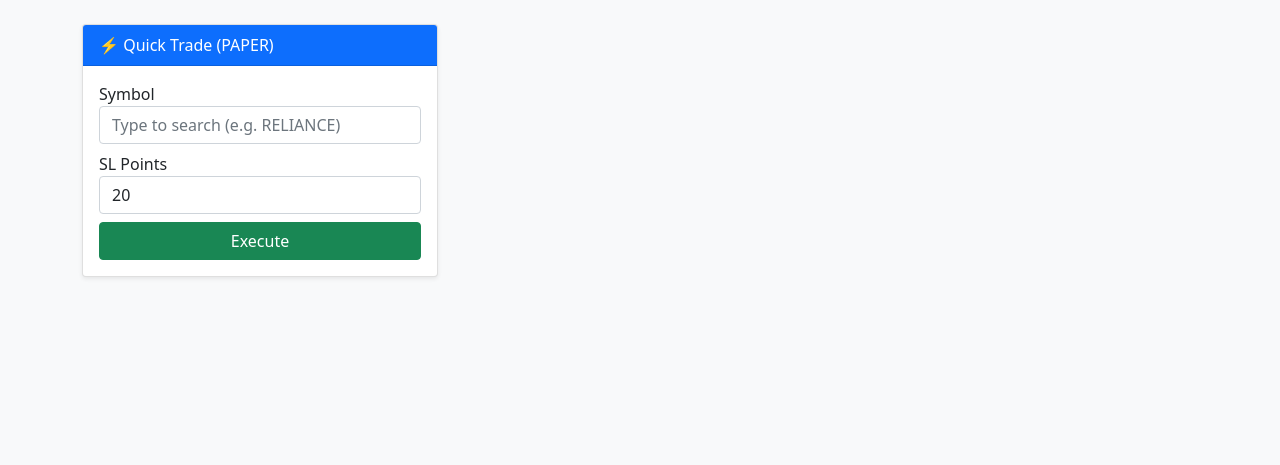
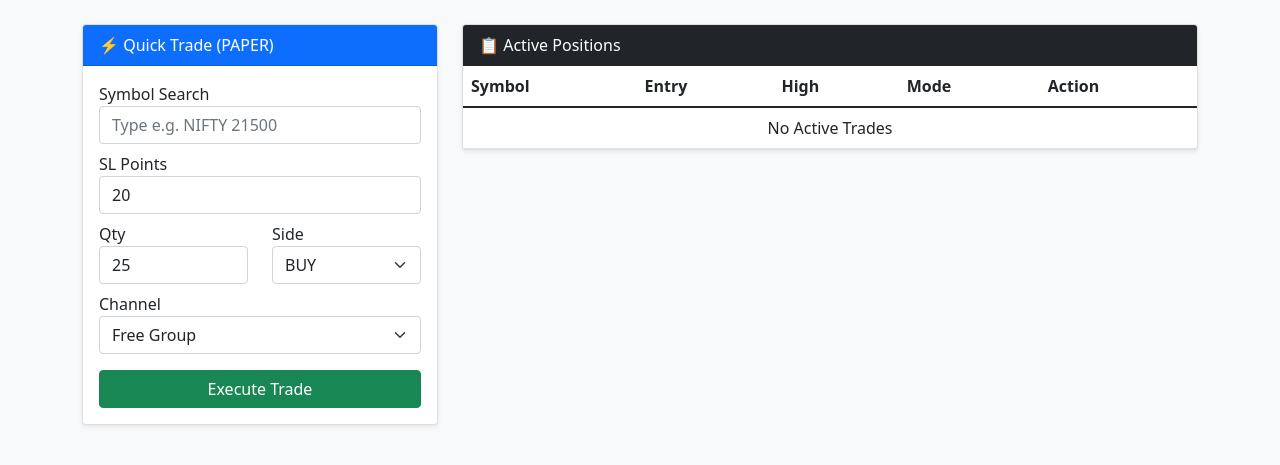
Before and after one commit to rajd1005/DhanAlgoWeb, a Flask app: page / in a window 1280 px wide. Shown: the part 56-521 px from the top of the page. Run offline with Flask 3, Linux system fonts and the light colour scheme.

Commit message:
Enhance trade form with autocomplete and new fields

```diff
--- a/templates/index.html
+++ b/templates/index.html
@@ -5,54 +5,119 @@
         <div class="card shadow-sm">
             <div class="card-header bg-primary text-white">⚡ Quick Trade ({{ mode }})</div>
             <div class="card-body">
-                <form action="/trade" method="POST">
+                <form action="/trade" method="POST" autocomplete="off">
 
                     <div class="mb-2">
-                        <label>Symbol</label>
-                        <input type="text" id="symbolSearch" list="symbolList"
-                               class="form-control" placeholder="Type to search (e.g. RELIANCE)"
-                               autocomplete="off" required>
-                        <datalist id="symbolList"></datalist>
+                        <label>Symbol Search</label>
+                        <input type="text" id="symInput" class="form-control" placeholder="Type e.g. NIFTY 21500" required>
+                        <div id="suggestions" class="list-group position-absolute w-100" style="z-index:1000"></div>
 
                         <input type="hidden" name="symbol" id="realSymbol">
-                        <input type="hidden" name="security_id" id="securityId"> </div>
+                        <input type="hidden" name="security_id" id="realSecId">
+                    </div>
 
                     <div class="mb-2">
                         <label>SL Points</label>
                         <input type="number" name="sl" class="form-control" value="20" required>
                     </div>
-                    <button class="btn btn-success w-100">Execute</button>
+
+                    <div class="row mb-2">
+                        <div class="col">
+                            <label>Qty</label>
+                            <input type="number" name="qty" class="form-control" value="25">
+                        </div>
+                        <div class="col">
+                            <label>Side</label>
+                            <select name="direction" class="form-select">
+                                <option value="BUY">BUY</option>
+                                <option value="SELL">SELL</option>
+                            </select>
+                        </div>
+                    </div>
+
+                    <div class="mb-3">
+                        <label>Channel</label>
+                        <select name="channel" class="form-select">
+                            {% for c in channels %}
+                            <option value="{{ c }}">{{ c }}</option>
+                            {% endfor %}
+                        </select>
+                    </div>
+
+                    <button class="btn btn-success w-100">Execute Trade</button>
                 </form>
             </div>
         </div>
     </div>
+
+    <div class="col-md-8">
+        <div class="card shadow-sm">
+            <div class="card-header bg-dark text-white">📋 Active Positions</div>
+            <div class="table-responsive">
+                <table class="table table-hover mb-0">
+                    <thead>
+                        <tr>
+                            <th>Symbol</th>
+                            <th>Entry</th>
+                            <th>High</th>
+                            <th>Mode</th>
+                            <th>Action</th>
+                        </tr>
+                    </thead>
+                    <tbody>
+                        {% for id, t in trades.items() %}
+                        <tr>
+                            <td>{{ t.symbol }}<br><small class="text-muted">{{ t.direction }}</small></td>
+                            <td>{{ t.entry_price }}</td>
+                            <td>{{ t.max_price }}</td>
+                            <td>
+                                <span class="badge bg-{{ 'warning' if t.mode=='PAPER' else 'danger' }}">
+                                    {{ t.mode }}
+                                </span>
+                            </td>
+                            <td>
+                                {% if t.mode == 'PAPER' %}
+                                <a href="/convert/{{ id }}" class="btn btn-sm btn-outline-danger">🚀 Go Live</a>
+                                {% endif %}
+                            </td>
+                        </tr>
+                        {% else %}
+                        <tr><td colspan="5" class="text-center">No Active Trades</td></tr>
+                        {% endfor %}
+                    </tbody>
+                </table>
+            </div>
+        </div>
     </div>
+</div>
 
 <script>
-    const input = document.getElementById('symbolSearch');
-    const list = document.getElementById('symbolList');
-    const realSymbol = document.getElementById('realSymbol');
+    // Simple Auto-Complete Logic
+    const inp = document.getElementById('symInput');
+    const sugg = document.getElementById('suggestions');
+    const realSym = document.getElementById('realSymbol');
+    const realId = document.getElementById('realSecId');
 
-    input.addEventListener('input', function() {
-        const query = this.value;
-        if (query.length < 2) return;
+    inp.addEventListener('input', async (e) => {
+        const val = e.target.value;
+        if(val.length < 2) { sugg.innerHTML = ''; return; }
 
-        fetch(`/api/search?q=${query}`)
-            .then(response => response.json())
-            .then(data => {
-                list.innerHTML = ''; // Clear old options
-                data.forEach(item => {
-                    const option = document.createElement('option');
-                    option.value = item.symbol; // Value shown in box
-                    option.innerText = item.display; // Helper text
-                    list.appendChild(option);
-                });
-            });
-    });
+        const res = await fetch(`/api/search?q=${val}`);
+        const data = await res.json();
 
-    // When user selects an option, ensure the hidden value is set
-    input.addEventListener('change', function() {
-        realSymbol.value = this.value;
+        sugg.innerHTML = '';
+        data.forEach(item => {
+            const a = document.createElement('a');
+            a.className = 'list-group-item list-group-item-action';
+            a.innerText = item.display;
+            a.onclick = () => {
+                inp.value = item.symbol;
+                realSym.value = item.symbol;
+                realId.value = item.id;
+                sugg.innerHTML = '';
+            };
+            sugg.appendChild(a);
+        });
     });
 </script>
 {% endblock %}
```
